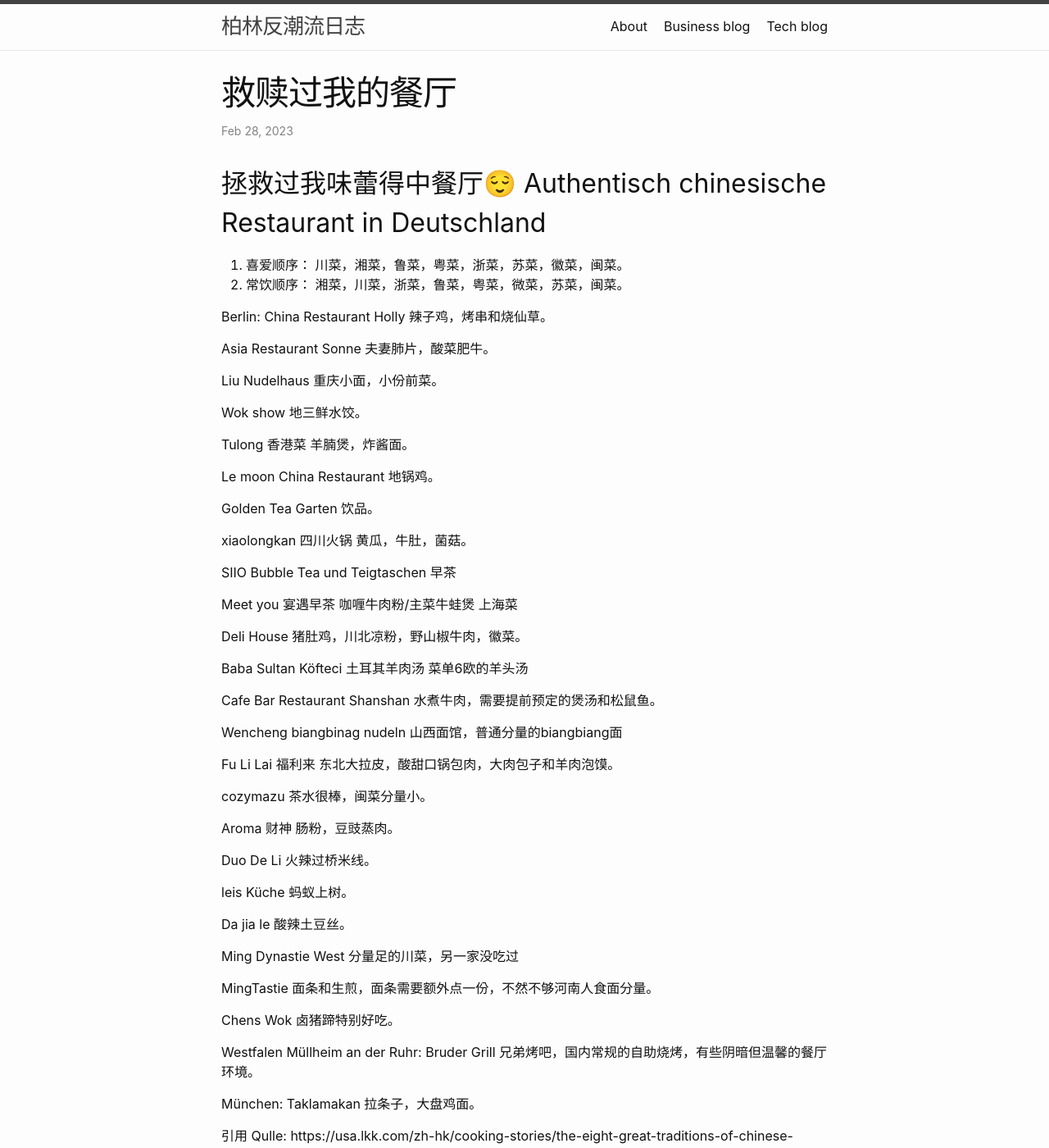
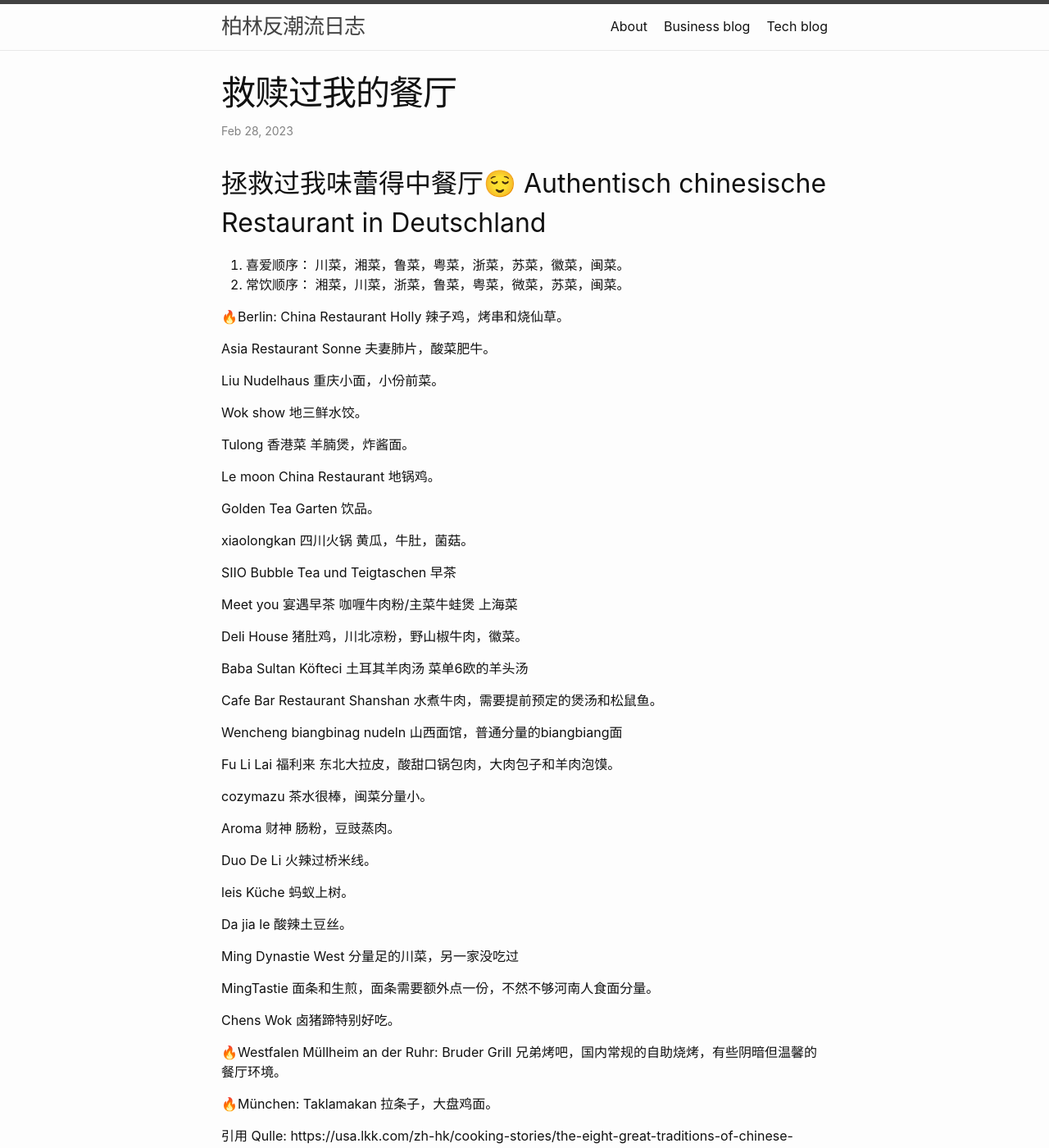
Before and after one commit to Howareu994/my-blog, a Jekyll site: the page built from _posts/2023-2-28-德国最爱餐厅.md, in a window 1280 px wide and 1400 px high. Shown: the whole window at 82% size. Built offline with Jekyll 4.4.1, drawn with Linux system fonts in a browser that asks for light colours; some of the changed lines change nothing that is shown.

Commit message:
update格式

```diff
--- a/_posts/2023-2-28-德国最爱餐厅.md
+++ b/_posts/2023-2-28-德国最爱餐厅.md
@@ -11,7 +11,8 @@
 2. 常饮顺序：
 湘菜，川菜，浙菜，鲁菜，粤菜，微菜，苏菜，闽菜。
 
-Berlin:
+
+🔥Berlin:
 China Restaurant Holly 辣子鸡，烤串和烧仙草。
 
 Asia Restaurant Sonne 夫妻肺片，酸菜肥牛。
@@ -21,6 +22,7 @@
 Wok show 地三鲜水饺。
 
 Tulong 香港菜 羊腩煲，炸酱面。
+
 
 
 Le moon China Restaurant 地锅鸡。
@@ -34,6 +36,7 @@
 Meet you 宴遇早茶 咖喱牛肉粉/主菜牛蛙煲 上海菜
 
 
+
 Deli House 猪肚鸡，川北凉粉，野山椒牛肉，徽菜。
 
 Baba Sultan Köfteci 土耳其羊肉汤 菜单6欧的羊头汤
@@ -43,6 +46,7 @@
 Wencheng biangbinag nudeln 山西面馆，普通分量的biangbiang面
 
 Fu Li Lai 福利来 东北大拉皮，酸甜口锅包肉，大肉包子和羊肉泡馍。
+
 
 
 cozymazu 茶水很棒，闽菜分量小。
@@ -56,6 +60,7 @@
 Da jia le 酸辣土豆丝。
 
 
+
 Ming Dynastie West 分量足的川菜，另一家没吃过
 
 MingTastie 面条和生煎，面条需要额外点一份，不然不够河南人食面分量。
@@ -64,12 +69,14 @@
 
 
 
-Westfalen Müllheim an der Ruhr:
+
+🔥Westfalen Müllheim an der Ruhr:
 Bruder Grill 兄弟烤吧，国内常规的自助烧烤，有些阴暗但温馨的餐厅环境。
 
 
 
-München:
+
+🔥München:
 Taklamakan 拉条子，大盘鸡面。
 
 引用
```
